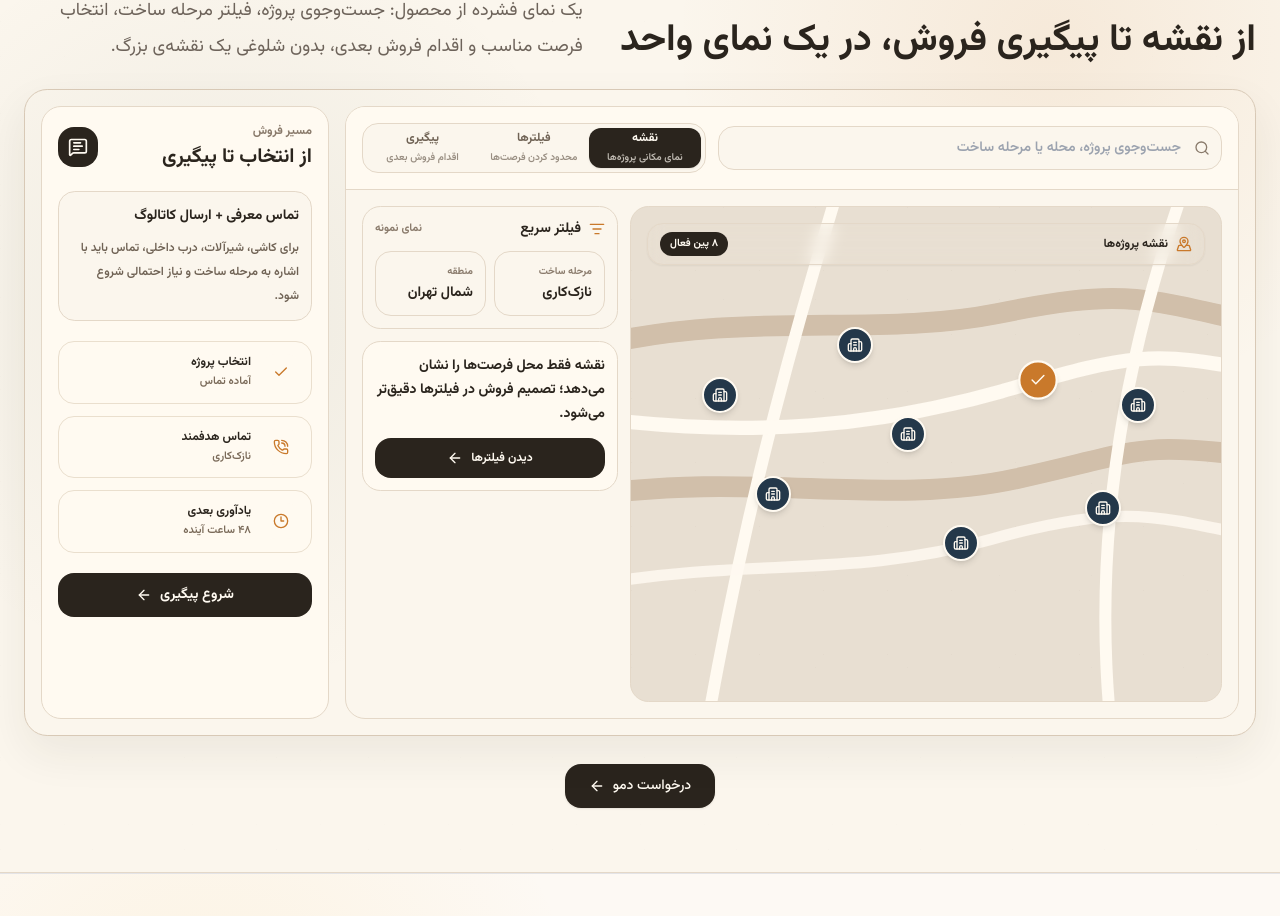
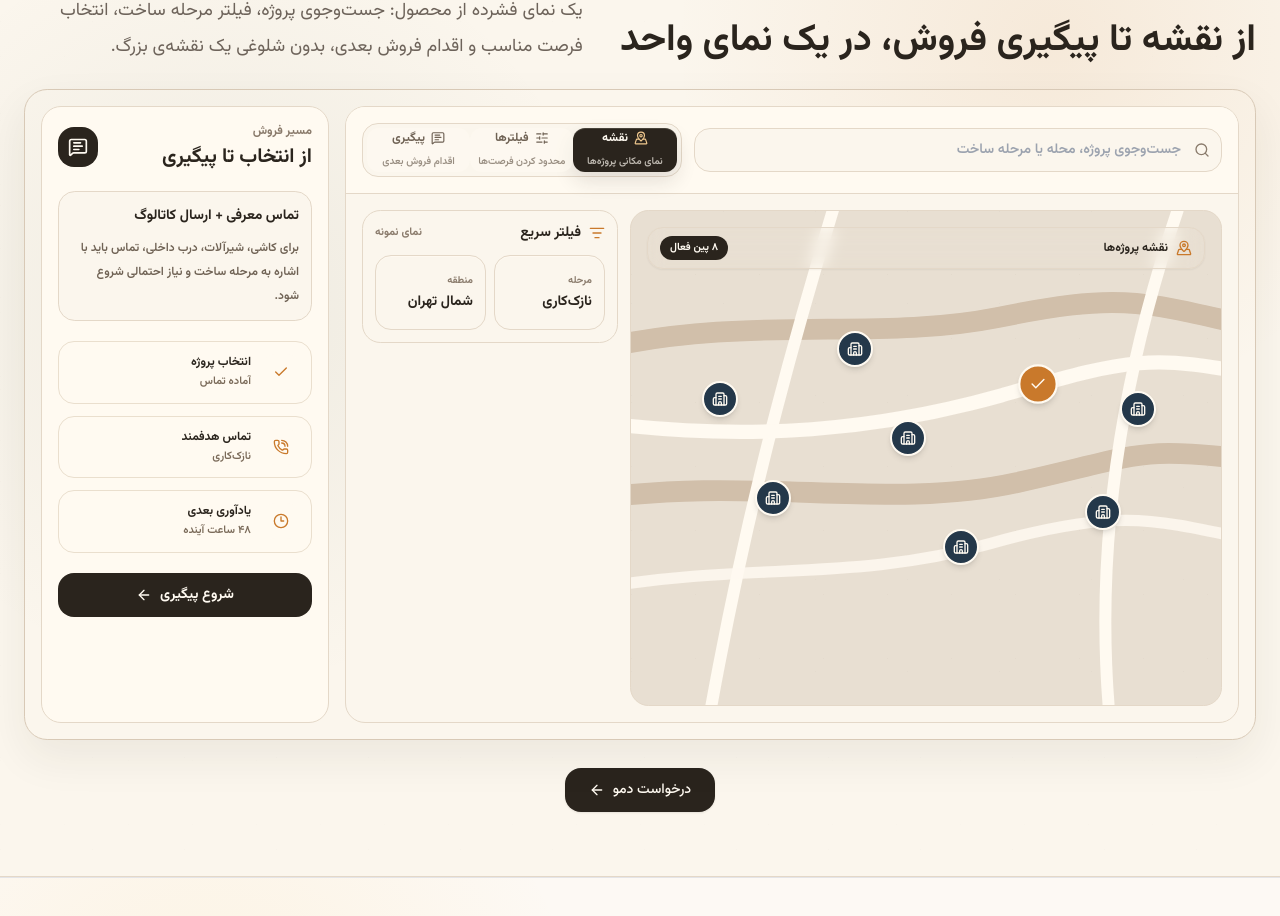
Before and after one commit to mahyarkalbasii-cloud/codex-marketing-website, a Next.js app: page / in a window 1280 px wide. Shown: the part 3654-4570 px from the top of the page. Built offline with nearby package versions, Linux system fonts and the light colour scheme.

Commit message:
fix(marketing): polish product preview filters

```diff
--- a/src/components/marketing/product-preview-theater.tsx
+++ b/src/components/marketing/product-preview-theater.tsx
@@ -62,14 +62,12 @@ const productViews: Array<{
 
 const filterSummary = [
   {
-    label: "مرحله ساخت",
+    label: "مرحله",
     value: "نازک‌کاری",
-    helper: "زمان مناسب برای پیشنهاد متریال داخلی",
   },
   {
     label: "منطقه",
     value: "شمال تهران",
-    helper: "ولنجک، نیاوران، زعفرانیه و اطراف",
   },
 ];
 
@@ -278,18 +276,13 @@ function MetricPill({
   );
 }
 
-function StaticFilterSummary({ compact = false }: { compact?: boolean }) {
+function StaticFilterSummary() {
   return (
-    <div
-      className={cn(
-        "grid gap-2",
-        compact ? "grid-cols-2" : "grid-cols-1 sm:grid-cols-2 lg:grid-cols-1",
-      )}
-    >
+    <div className="grid grid-cols-2 gap-2">
       {filterSummary.map((filter) => (
         <div
           key={filter.label}
-          className="rounded-2xl border border-[#e4d8c8] bg-[#fffaf1]/88 px-3 py-3"
+          className="flex h-[4.65rem] flex-col justify-center rounded-2xl border border-[#e4d8c8] bg-[#fffaf1]/88 px-3 py-3 shadow-[inset_0_1px_0_rgba(255,250,241,0.9)]"
         >
           <span className="block text-[10px] font-bold text-[#8a7b6c]">
             {filter.label}
@@ -297,13 +290,19 @@ function StaticFilterSummary({ compact = false }: { compact?: boolean }) {
           <span className="mt-1 block text-sm font-black text-[#2a241d]">
             {filter.value}
           </span>
-          {!compact && (
-            <span className="mt-1 block text-[11px] font-semibold leading-5 text-[#7a6a59]">
-              {filter.helper}
-            </span>
-          )}
         </div>
       ))}
+    </div>
+  );
+}
+
+function FilterSearchField({ label }: { label: string }) {
+  return (
+    <div className="flex h-12 items-center gap-2 rounded-2xl border border-[#e4d8c8] bg-[#fffaf1] px-3 shadow-[inset_0_1px_0_rgba(255,250,241,0.95),0_8px_18px_rgba(42,36,29,0.035)]">
+      <span className="inline-flex min-w-0 items-center gap-2 text-sm font-black text-[#2a241d]">
+        <Search className="h-4 w-4 shrink-0 text-[#c9792b]" />
+        <span className="truncate">{label}</span>
+      </span>
     </div>
   );
 }
@@ -311,11 +310,9 @@ function StaticFilterSummary({ compact = false }: { compact?: boolean }) {
 function ProductMapPanel({
   selectedProject,
   onSelectProject,
-  onOpenFilters,
 }: {
   selectedProject: SampleProject;
   onSelectProject: (project: SampleProject) => void;
-  onOpenFilters: () => void;
 }) {
   return (
     <div className="grid gap-3 lg:grid-cols-[minmax(0,1fr)_16rem]">
@@ -393,21 +390,7 @@ function ProductMapPanel({
               نمای نمونه
             </span>
           </div>
-          <StaticFilterSummary compact />
-        </div>
-
-        <div className="rounded-[1.15rem] border border-[#e4d8c8] bg-[#fffaf1] p-3">
-          <p className="text-sm font-black leading-6 text-[#2a241d]">
-            نقشه فقط محل فرصت‌ها را نشان می‌دهد؛ تصمیم فروش در فیلترها دقیق‌تر می‌شود.
-          </p>
-          <button
-            type="button"
-            onClick={onOpenFilters}
-            className="mt-3 flex h-10 w-full items-center justify-center gap-2 rounded-2xl bg-[#2a241d] px-3 text-xs font-bold text-[#fffaf1] transition hover:bg-[#3a3027] active:translate-y-px"
-          >
-            دیدن فیلترها
-            <ArrowLeft className="h-4 w-4" />
-          </button>
+          <StaticFilterSummary />
         </div>
       </aside>
     </div>
@@ -424,23 +407,13 @@ function ProductFiltersPanel({
   const visibleProjects = projects.length > 0 ? projects : sampleProjects.slice(0, 4);
 
   return (
-    <div className="grid gap-3 lg:grid-cols-[17rem_minmax(0,1fr)]">
-      <aside className="rounded-[1.15rem] border border-[#e4d8c8] bg-[#fbf6ed] p-3">
-        <div className="mb-3 flex items-center justify-between gap-3">
-          <div>
-            <p className="text-[11px] font-bold text-[#8a7b6c]">فیلتر فعال</p>
-            <h3 className="mt-1 text-sm font-black text-[#2a241d]">
-              محدودسازی فرصت‌ها
-            </h3>
+    <div className="grid gap-3">
+      <div className="rounded-[1.15rem] border border-[#e4d8c8] bg-[#fbf6ed] p-3">
+        <div className="grid grid-cols-2 gap-2">
+          <FilterSearchField label="مرحله" />
+          <FilterSearchField label="منطقه" />
         </div>
-          <SlidersHorizontal className="h-4 w-4 text-[#c9792b]" />
       </div>
-        <StaticFilterSummary compact />
-        <div className="mt-2 grid grid-cols-2 gap-2">
-          <MetricPill label="نتیجه" value={`${visibleProjects.length.toLocaleString("fa-IR")} پروژه`} />
-          <MetricPill label="اولویت" value="تماس فروش" tone="dark" />
-        </div>
-      </aside>
 
       <section className="overflow-hidden rounded-[1.15rem] border border-[#e4d8c8] bg-[#fffaf1]">
         <div className="flex items-center justify-between gap-3 border-b border-[#e4d8c8] px-3 py-3">
@@ -448,12 +421,9 @@ function ProductFiltersPanel({
             <h3 className="text-sm font-black text-[#2a241d]">
               پروژه‌های پیشنهادی
             </h3>
-            <p className="mt-1 text-[11px] font-semibold leading-5 text-[#7a6a59]">
-              فهرست کوتاه پروژه‌هایی که با مرحله و منطقه انتخابی هم‌خوانی دارند.
-            </p>
           </div>
           <span className="rounded-full border border-[#e4d8c8] bg-[#fbf6ed] px-2.5 py-1 text-[10.5px] font-black text-[#6f6254]">
-            به‌روزرسانی زنده
+            {visibleProjects.length.toLocaleString("fa-IR")} پروژه
           </span>
         </div>
 
@@ -467,14 +437,14 @@ function ProductFiltersPanel({
             </p>
           </div>
         ) : (
-          <ul className="max-h-[20rem] divide-y divide-[#eadfce] overflow-y-auto">
+          <ul className="grid max-h-[18.5rem] gap-2 overflow-y-auto p-2 sm:grid-cols-2">
             {visibleProjects.map((project) => (
               <li key={project.id}>
                 <button
                   type="button"
                   data-product-row={project.id}
                   onClick={() => onSelectProject(project)}
-                  className="grid w-full gap-2 px-3 py-3 text-right transition hover:bg-[#fbf6ed] focus-visible:outline-none focus-visible:ring-2 focus-visible:ring-inset focus-visible:ring-[#c9792b]/25 active:translate-y-px"
+                  className="flex h-[7.5rem] w-full flex-col justify-between rounded-[1rem] border border-[#eadfce] bg-[#fbf6ed]/62 px-3 py-3 text-right transition hover:border-[#d8c9b6] hover:bg-[#fbf6ed] focus-visible:outline-none focus-visible:ring-2 focus-visible:ring-inset focus-visible:ring-[#c9792b]/25 active:translate-y-px"
                 >
                   <span className="flex items-start justify-between gap-3">
                     <span className="min-w-0">
@@ -485,11 +455,11 @@ function ProductFiltersPanel({
                         {project.neighborhood}، {project.district} · {project.landArea}
                       </span>
                     </span>
-                    <span className="shrink-0 rounded-full border border-[#e4d8c8] bg-[#fbf6ed] px-2.5 py-1 text-[10.5px] font-black text-[#6f6254]">
+                    <span className="shrink-0 rounded-full border border-[#e4d8c8] bg-[#fffaf1] px-2.5 py-1 text-[10.5px] font-black text-[#6f6254]">
                       {project.fit}
                     </span>
                   </span>
-                  <span className="text-[11px] font-semibold leading-5 text-[#6f6254]">
+                  <span className="block truncate text-[11px] font-semibold leading-5 text-[#6f6254]">
                     نیاز احتمالی: {project.need}
                   </span>
                 </button>
@@ -522,7 +492,7 @@ function ProductFollowupPanel({ project }: { project: SampleProject }) {
   ];
 
   return (
-    <div className="grid gap-3 lg:grid-cols-[minmax(0,1fr)_17rem]">
+    <div className="grid max-h-[27.5rem] gap-3 overflow-y-auto pr-1 lg:max-h-none lg:grid-cols-[minmax(0,1fr)_17rem] lg:overflow-visible lg:pr-0">
       <section className="overflow-hidden rounded-[1.15rem] border border-[#e4d8c8] bg-[#fffaf1]">
         <div className="border-b border-[#e4d8c8] bg-[#fbf6ed] p-3">
           <div className="flex items-start justify-between gap-3">
@@ -543,7 +513,7 @@ function ProductFollowupPanel({ project }: { project: SampleProject }) {
             <div
               key={step.title}
               className={cn(
-                "rounded-[1rem] border p-3",
+                "flex h-[5.35rem] flex-col justify-between rounded-[1rem] border p-3",
                 step.active
                   ? "border-[#c9792b]/35 bg-[#f6d6a8]/42"
                   : "border-[#eadfce] bg-[#fbf6ed]/72",
@@ -674,7 +644,15 @@ export function ProductPreviewTheater() {
                 role="tablist"
                 aria-label="نمای محصول"
               >
-                {productViews.map((view) => (
+                {productViews.map((view) => {
+                  const ViewIcon =
+                    view.id === "map"
+                      ? MapPinned
+                      : view.id === "filters"
+                        ? SlidersHorizontal
+                        : MessageSquareText;
+
+                  return (
                     <button
                       key={view.id}
                       type="button"
@@ -682,18 +660,29 @@ export function ProductPreviewTheater() {
                       aria-selected={activeView === view.id}
                       onClick={() => setActiveView(view.id)}
                       className={cn(
-                      "min-h-10 rounded-xl px-3 text-xs font-bold leading-5 transition focus-visible:outline-none focus-visible:ring-2 focus-visible:ring-[#c9792b]/25 active:translate-y-px",
+                        "group min-h-11 rounded-xl px-2 text-xs font-bold leading-5 transition duration-200 focus-visible:outline-none focus-visible:ring-2 focus-visible:ring-[#c9792b]/25 active:translate-y-px",
                         activeView === view.id
-                        ? "bg-[#2a241d] text-[#fffaf1] shadow-sm shadow-[#2a241d]/10"
-                        : "text-[#6f6254] hover:bg-[#fffaf1]",
+                          ? "bg-[#2a241d] text-[#fffaf1] shadow-[inset_0_1px_0_rgba(255,250,241,0.14),0_9px_20px_rgba(42,36,29,0.12)]"
+                          : "bg-[#fffaf1]/45 text-[#6f6254] hover:bg-[#fffaf1]",
                       )}
                     >
-                    <span className="block">{view.label}</span>
+                      <span className="inline-flex items-center justify-center gap-1.5">
+                        <ViewIcon
+                          className={cn(
+                            "h-3.5 w-3.5",
+                            activeView === view.id
+                              ? "text-[#f1c98f]"
+                              : "text-[#c9792b]/72",
+                          )}
+                        />
+                        <span>{view.label}</span>
+                      </span>
                       <span className="hidden text-[10px] font-semibold opacity-70 lg:block">
                         {view.description}
                       </span>
                     </button>
-                ))}
+                  );
+                })}
               </div>
             </div>
           </div>
@@ -705,7 +694,6 @@ export function ProductPreviewTheater() {
                 onSelectProject={(project) => {
                   setSelectedId(project.id);
                 }}
-                onOpenFilters={() => setActiveView("filters")}
               />
             )}
 
```
Lines whose indentation alone changed are shown as unchanged.
